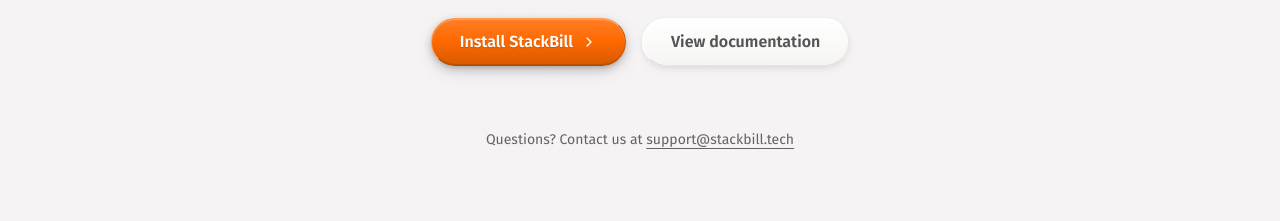
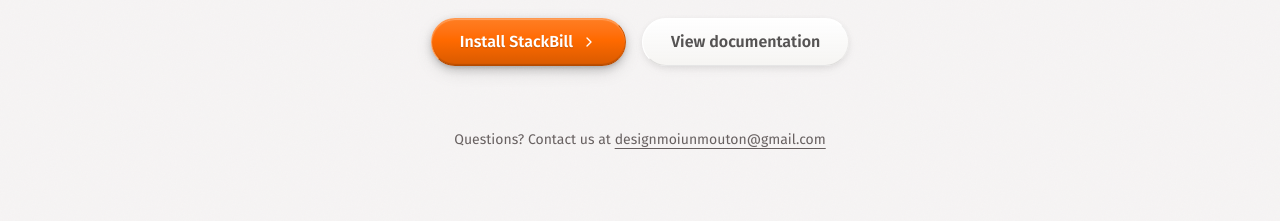
Before and after one commit to guttership/stackbill-vendor, a Next.js app: page / in a window 1280 px wide. Shown: the part 6320-6541 px from the top of the page. Built offline with nearby package versions, Linux system fonts and the light colour scheme; no server answers.

Commit message:
feat: update support email to designmoiunmouton@gmail.com

```diff
--- a/app/(marketing)/page.tsx
+++ b/app/(marketing)/page.tsx
@@ -385,10 +385,10 @@
               <p className="text-sm text-[#676060]">
                 {messages.marketing.questionsLabel}{' '}
                 <a
-                  href="mailto:support@stackbill.tech"
+                  href="mailto:designmoiunmouton@gmail.com"
                   className="underline underline-offset-4 hover:text-foreground transition-colors"
                 >
-                  support@stackbill.tech
+                  designmoiunmouton@gmail.com
                 </a>
               </p>
             </div>
--- a/app/not-found.tsx
+++ b/app/not-found.tsx
@@ -51,7 +51,7 @@
               {messages.notFound.documentation}
             </Link>
             <span>·</span>
-            <Link href="mailto:support@stackbill.tech" className="text-blue-600 hover:text-blue-700">
+            <Link href="mailto:designmoiunmouton@gmail.com" className="text-blue-600 hover:text-blue-700">
               {messages.notFound.support}
             </Link>
           </div>
--- a/lib/i18n/messages.ts
+++ b/lib/i18n/messages.ts
@@ -356,7 +356,7 @@
         {
           title: 'Have questions?',
           description:
-            'Contact us at support@stackbill.tech and we will be happy to help you choose the right plan.',
+            'Contact us at designmoiunmouton@gmail.com and we will be happy to help you choose the right plan.',
         },
       ],
       whatYouGet: 'What you get with StackBill:',
@@ -635,7 +635,7 @@
         {
           title: 'Une question ?',
           description:
-            'Contactez-nous sur support@stackbill.tech et nous vous aiderons a choisir le bon plan.',
+            'Contactez-nous sur designmoiunmouton@gmail.com et nous vous aiderons a choisir le bon plan.',
         },
       ],
       whatYouGet: 'Ce que vous obtenez avec StackBill :',
```
Also changed, not shown: 2 other files (tests, documents, lock files or other folders).
